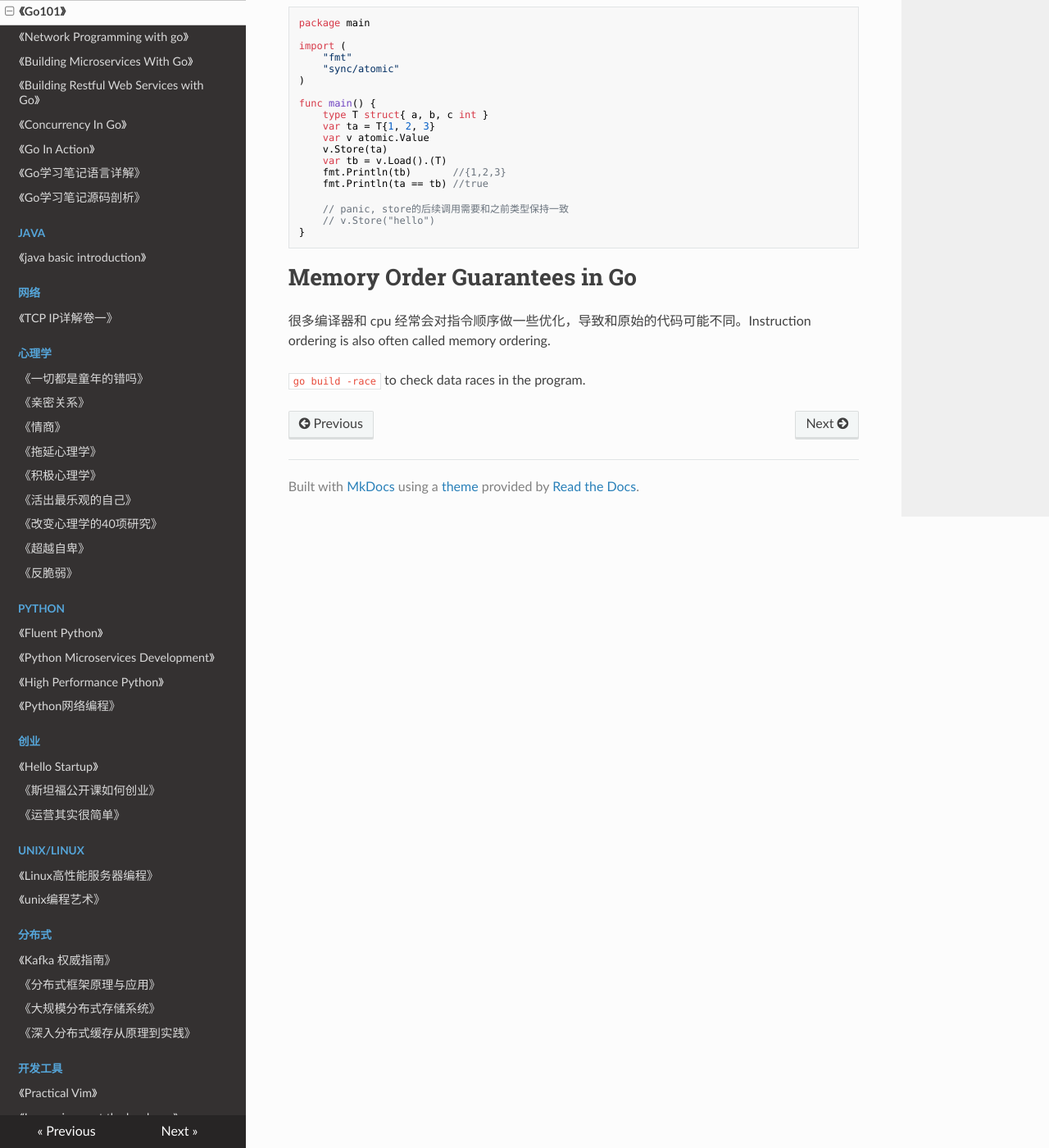
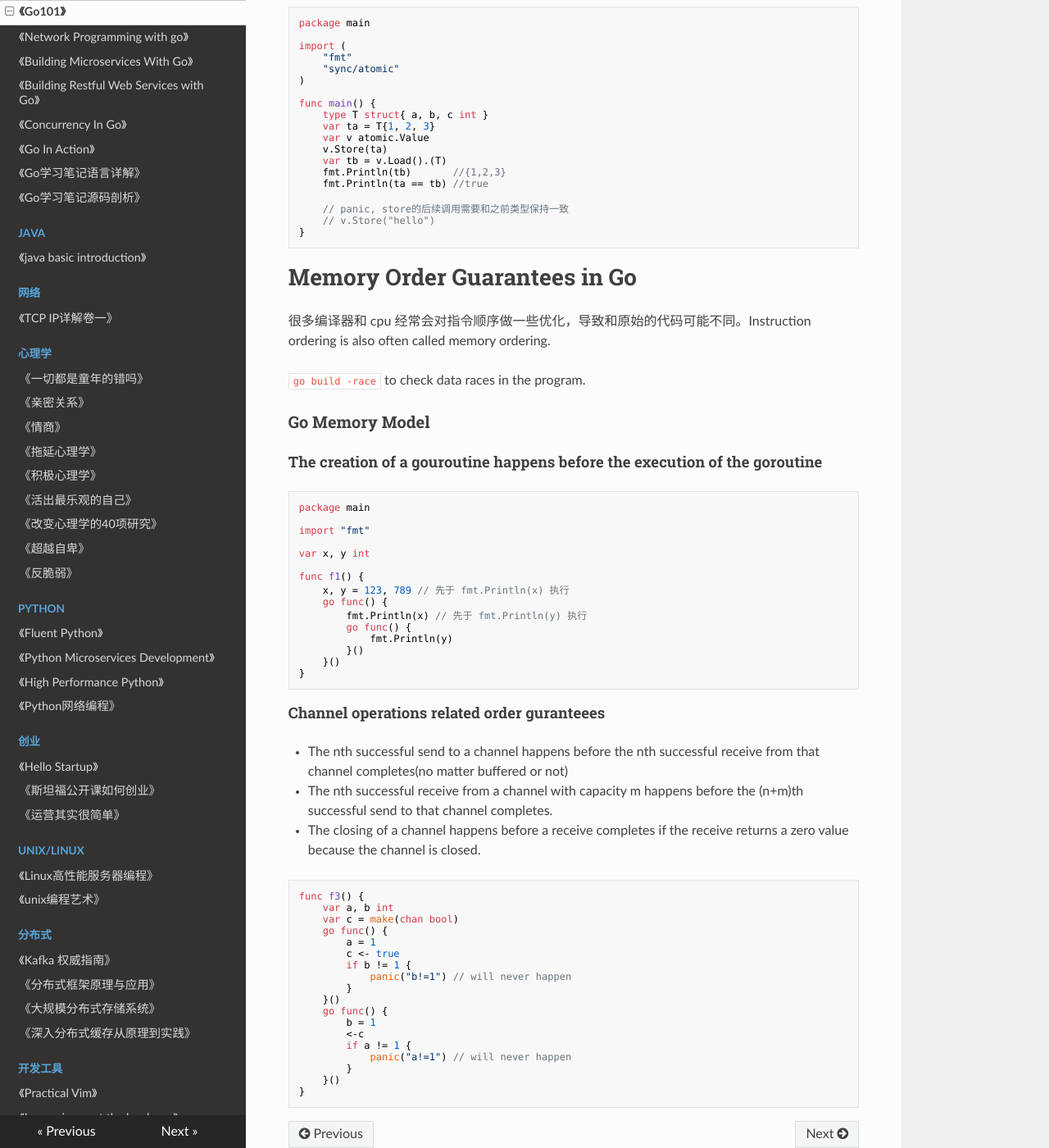
Before and after one commit to PegasusWang/booknotes, an MkDocs documentation site: the page built from docs/golang/go101/book.md, in a window 1280 px wide and 1400 px high, scrolled down 25434 px. Shown: the whole window at 82% size. Built offline with MkDocs 1.6.1, drawn with Linux system fonts in a browser that asks for light colours; nearby versions of some CDN libraries; old or Windows-style settings are respelled for this version of MkDocs.

Commit message:
go memroy model

````diff
--- a/docs/golang/go101/book.md
+++ b/docs/golang/go101/book.md
@@ -1628,3 +1628,55 @@ func main() {
 ordering.
 
 `go build -race` to check data races in the program.
+
+### Go Memory Model
+
+#### The creation of a gouroutine happens before the execution of the goroutine
+
+```go
+package main
+
+import "fmt"
+
+var x, y int
+
+func f1() {
+	x, y = 123, 789 // 先于 fmt.Println(x) 执行
+	go func() {
+		fmt.Println(x) // 先于 fmt.Println(y) 执行
+		go func() {
+			fmt.Println(y)
+		}()
+	}()
+}
+```
+
+#### Channel operations related order guranteees
+
+- The nth successful send to a channel happens before the nth successful receive from that channel completes(no matter
+	buffered or not)
+- The nth successful receive from a channel with capacity m happens before the (n+m)th successful send to that channel
+	completes.
+- The closing of a channel happens before a receive completes if the receive returns a zero value because the channel is
+	closed.
+
+```go
+func f3() {
+	var a, b int
+	var c = make(chan bool)
+	go func() {
+		a = 1
+		c <- true
+		if b != 1 {
+			panic("b!=1") // will never happen
+		}
+	}()
+	go func() {
+		b = 1
+		<-c
+		if a != 1 {
+			panic("a!=1") // will never happen
+		}
+	}()
+}
+```
````
